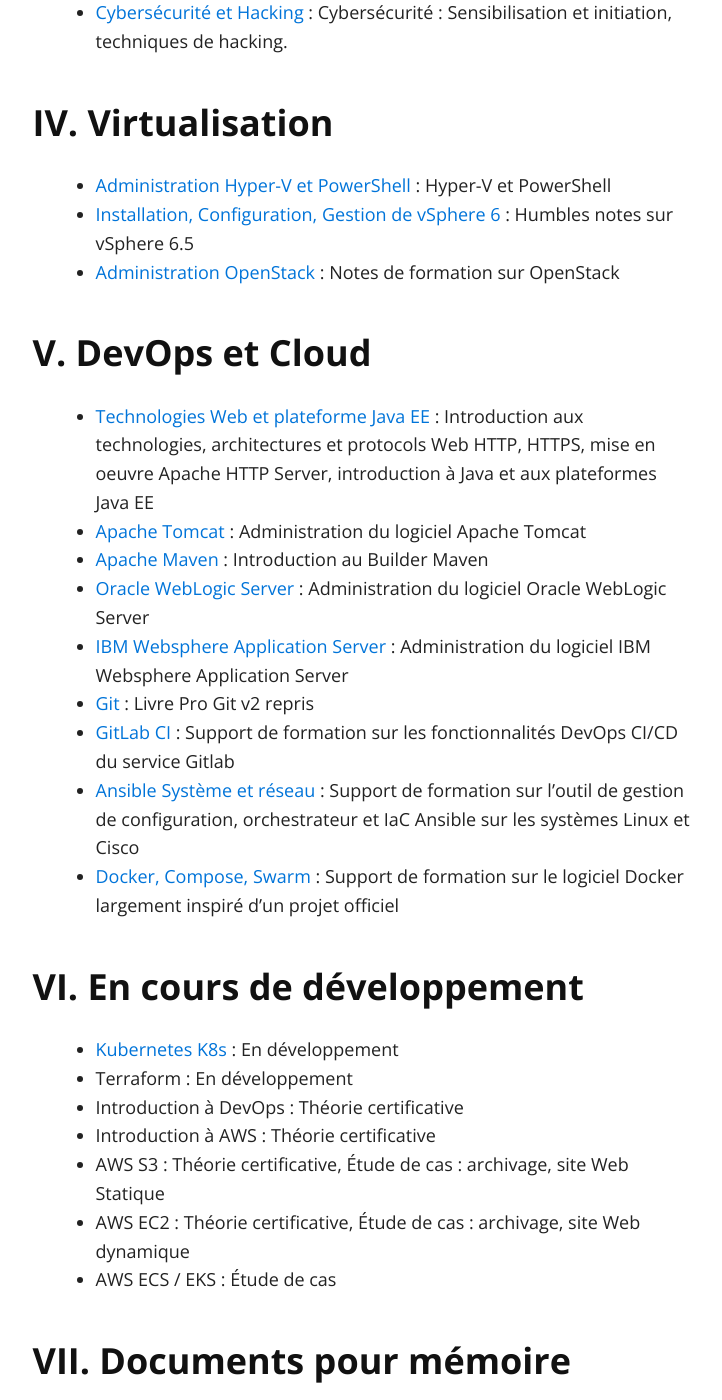
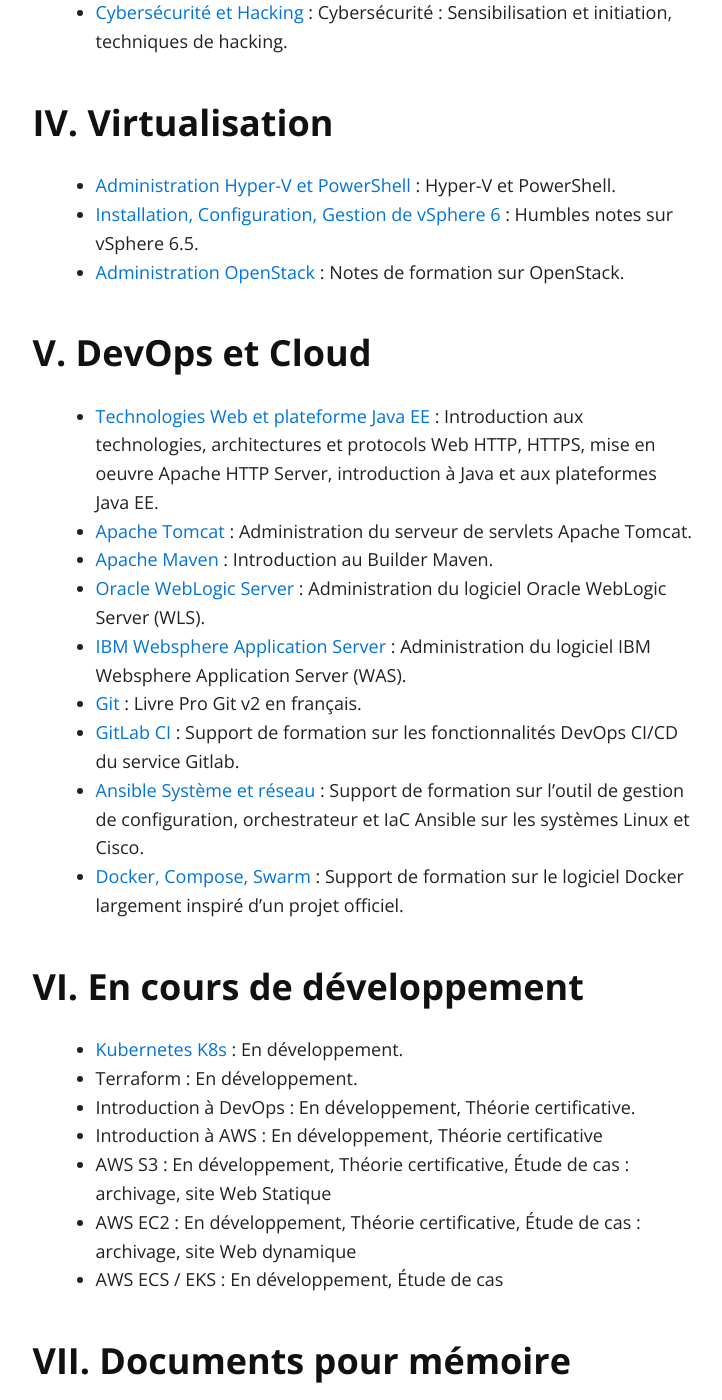
Before and after one commit to goffinet/biblio, a Jekyll site: the page built from index.md, in a window 1280 px wide and 1400 px high, scrolled down 2966 px. Shown: the whole window, without its empty margins (259-981 px from the left). Built offline with Jekyll 4.4.1, drawn with Linux system fonts in a browser that asks for light colours; some of the changed text lies outside the part shown.

Commit message:
Update index.md

```diff
--- a/index.md
+++ b/index.md
@@ -25,12 +25,12 @@ _François-Emmanuel Goffinet_
 ### I. Réseau Télécom
 
 
-* [Formations Cisco](https://cisco.goffinet.org) : CCNA, ICND1, ICND2, CCNA Security, CCNP
-* [Protocole SIP, VoIP/UC](https://sip.goffinet.org) : Téléphonie IP, Unified Communications, Protocole SIP, Capture et analyse avec Wireshark, Asterisk Core, FreePBX, Raspberry Pi
+* [Formations Cisco](https://cisco.goffinet.org) : CCNA, ICND1, ICND2, CCNA Security, CCNP.
+* [Protocole SIP, VoIP/UC](https://sip.goffinet.org) : Téléphonie IP, Unified Communications, Protocole SIP, Capture et analyse avec Wireshark, Asterisk Core, FreePBX, Raspberry Pi.
 
 ### II. Systèmes informatiques
 
-* [Administration Linux Système et Réseau](https://linux.goffinet.org) : Introduction à Linux, Le Shell, Arborescence de fichier, Sécurité locale, processus et démarrage, Installation de logicicels, Scripts Shell, Virtualisation KVM, Disques et stockage LVM, Configuration du réseau, Secure Shell, Gestion sécurisée, Routage et Pare-feu, Confidentialité, PKI et TLS, Audit, Services d'infrastructure, Services de partage, authentification centralisée, serveurs Web et Reverse Proxy, services de surveillance, serveurs de base de données, certifications LPIC1, LPIC2, RHCSA, RHCE, certifications Linux Foundation
+* [Administration Linux Système et Réseau](https://linux.goffinet.org) : Introduction à Linux, Le Shell, Arborescence de fichier, Sécurité locale, processus et démarrage, Installation de logicicels, Scripts Shell, Virtualisation KVM, Disques et stockage LVM, Configuration du réseau, Secure Shell, Gestion sécurisée, Routage et Pare-feu, Confidentialité, PKI et TLS, Audit, Services d'infrastructure, Services de partage, authentification centralisée, serveurs Web et Reverse Proxy, services de surveillance, serveurs de base de données, certifications LPIC1, LPIC2, RHCSA, RHCE, certifications Linux Foundation.
 
 ### III. Cybersécurité
 
@@ -38,33 +38,33 @@ _François-Emmanuel Goffinet_
 
 ### IV. Virtualisation
 
-* [Administration Hyper-V et PowerShell](https://hyper-v.goffinet.org/) : Hyper-V et PowerShell
-* [Installation, Configuration, Gestion de vSphere 6](https://vsphere6.goffinet.org) : Humbles notes sur vSphere 6.5
-* [Administration OpenStack](https://openstack.goffinet.org) : Notes de formation sur OpenStack
+* [Administration Hyper-V et PowerShell](https://hyper-v.goffinet.org/) : Hyper-V et PowerShell.
+* [Installation, Configuration, Gestion de vSphere 6](https://vsphere6.goffinet.org) : Humbles notes sur vSphere 6.5.
+* [Administration OpenStack](https://openstack.goffinet.org) : Notes de formation sur OpenStack.
 
 ### V. DevOps et Cloud
 
-* [Technologies Web et plateforme Java EE](https://javaee.goffinet.org/web-01-protocole-http.html) : Introduction aux technologies, architectures et protocols Web HTTP, HTTPS, mise en oeuvre Apache HTTP Server, introduction à Java et aux plateformes Java EE
-* [Apache Tomcat](https://javaee.goffinet.org/tomcat-01-introduction-tomcat.html) : Administration du logiciel Apache Tomcat
-* [Apache Maven](https://javaee.goffinet.org/maven-00-notes.html) : Introduction au Builder Maven
-* [Oracle WebLogic Server](https://javaee.goffinet.org/wls-00-notes.html) : Administration du logiciel Oracle WebLogic Server
-* [IBM Websphere Application Server](https://javaee.goffinet.org/was-01-introduction.html) : Administration du logiciel IBM Websphere Application Server
-* [Git](https://git.goffinet.org) : Livre Pro Git v2 repris
-* [GitLab CI](https://gitlab-ci.goffinet.org) : Support de formation sur les fonctionnalités DevOps CI/CD du service Gitlab
-* [Ansible Système et réseau](https://ansible.goffinet.org) : Support de formation sur l'outil de gestion de configuration, orchestrateur et IaC Ansible sur les systèmes Linux et Cisco
-* [Docker, Compose, Swarm](https://docker.goffinet.org) : Support de formation sur le logiciel Docker largement inspiré d'un projet officiel
+* [Technologies Web et plateforme Java EE](https://javaee.goffinet.org/web-01-protocole-http.html) : Introduction aux technologies, architectures et protocols Web HTTP, HTTPS, mise en oeuvre Apache HTTP Server, introduction à Java et aux plateformes Java EE.
+* [Apache Tomcat](https://javaee.goffinet.org/tomcat-01-introduction-tomcat.html) : Administration du serveur de servlets Apache Tomcat.
+* [Apache Maven](https://javaee.goffinet.org/maven-00-notes.html) : Introduction au Builder Maven.
+* [Oracle WebLogic Server](https://javaee.goffinet.org/wls-00-notes.html) : Administration du logiciel Oracle WebLogic Server (WLS).
+* [IBM Websphere Application Server](https://javaee.goffinet.org/was-01-introduction.html) : Administration du logiciel IBM Websphere Application Server (WAS).
+* [Git](https://git.goffinet.org) : Livre Pro Git v2 en français.
+* [GitLab CI](https://gitlab-ci.goffinet.org) : Support de formation sur les fonctionnalités DevOps CI/CD du service Gitlab.
+* [Ansible Système et réseau](https://ansible.goffinet.org) : Support de formation sur l'outil de gestion de configuration, orchestrateur et IaC Ansible sur les systèmes Linux et Cisco.
+* [Docker, Compose, Swarm](https://docker.goffinet.org) : Support de formation sur le logiciel Docker largement inspiré d'un projet officiel.
 
 ### VI. En cours de développement
 
-* [Kubernetes K8s](https://k8s.goffinet.org) : En développement
-* Terraform  : En développement
-* Introduction à DevOps :  Théorie certificative
-* Introduction à AWS  :  Théorie certificative
-* AWS S3  :  Théorie certificative, Étude de cas : archivage, site Web Statique
-* AWS EC2  :  Théorie certificative, Étude de cas : archivage, site Web dynamique
-* AWS ECS / EKS  :  Étude de cas
+* [Kubernetes K8s](https://k8s.goffinet.org) : En développement.
+* Terraform  : En développement.
+* Introduction à DevOps :  En développement, Théorie certificative.
+* Introduction à AWS  :  En développement, Théorie certificative
+* AWS S3  : En développement, Théorie certificative, Étude de cas : archivage, site Web Statique
+* AWS EC2  : En développement, Théorie certificative, Étude de cas : archivage, site Web dynamique
+* AWS ECS / EKS : En développement, Étude de cas
 
 ### VII. Documents pour mémoire
 
-* [Internet de Objets (IoT)](https://iot.goffinet.org) : Inventaire et notes personnelles sur des études de cas IoT
+* [Internet de Objets (IoT)](https://iot.goffinet.org) : Concepts, inventaire matériel et notes personnelles sur des études de cas IoT.
 * [Notes Zabbix](https://zabbix.goffinet.org) : Humbles notes sur la surveillance système et réseau avec Zabbix.
```
